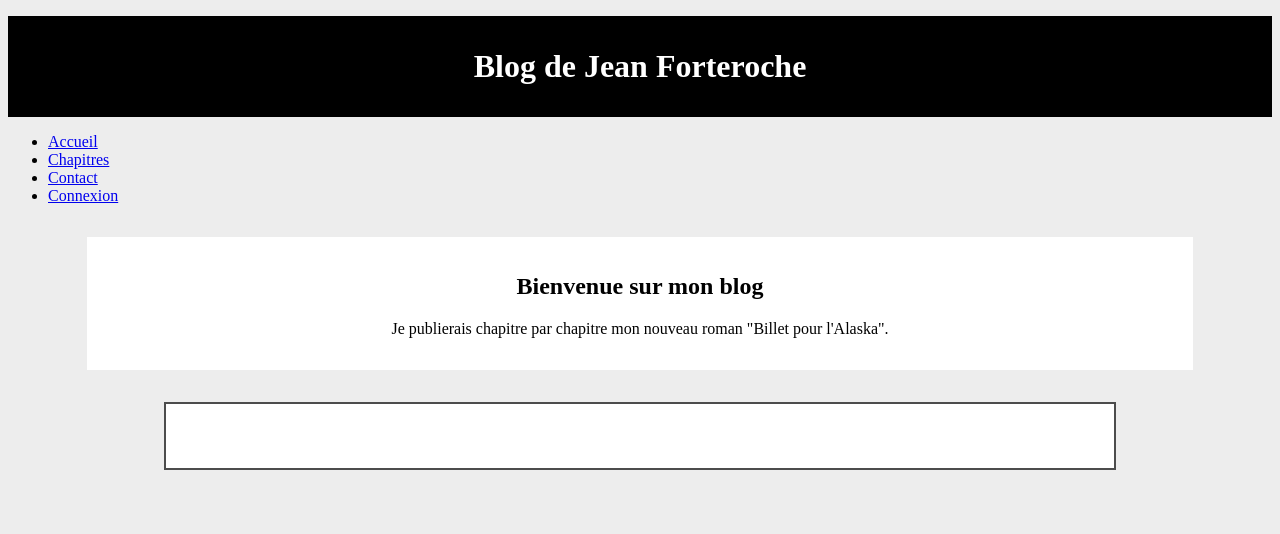
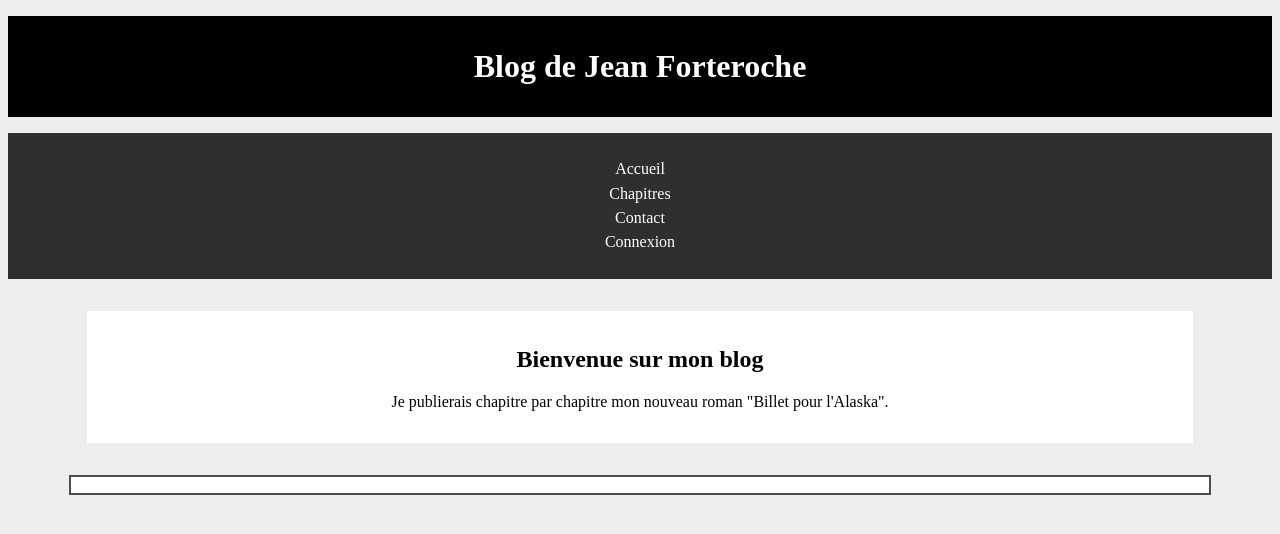
Before and after one commit to ophelieresfa/writer_blog, a PHP site: page / in a window 1280 px wide. Shown: the top 534 px of the page. Run offline with PHP 8.4, Linux system fonts and the light colour scheme; data that the repository does not hold is empty.

Commit message:
Update the file style.css
Add properties to navbar

```diff
--- a/public/css/style.css
+++ b/public/css/style.css
@@ -1,5 +1,9 @@
 .white {
     color: white;
+}
+
+ul {
+    margin-left: -40px;
 }
 
 body {
@@ -14,6 +18,22 @@ header h1 {
     text-align: center;
 }
 
+nav {
+    background-color: rgba(0, 0, 0, 0.8);
+    padding: .5rem;
+}
+
+nav li {
+    list-style-type: none;
+    text-align: center;
+    padding: .2rem;
+}
+
+nav a{
+    color: white;
+    text-decoration: none;
+}
+
 .introduction {
     color: black;
     text-align: center;
@@ -26,9 +46,9 @@ header h1 {
 .premier_billet {
     color: #4c4c4c;
     background: white;
-    width: 70%;
+    width: 90%;
+    padding: .5rem 0;
     margin: auto;
-    padding: 2rem;
     border: #4c4c4c solid 2px;
 }
 
```
